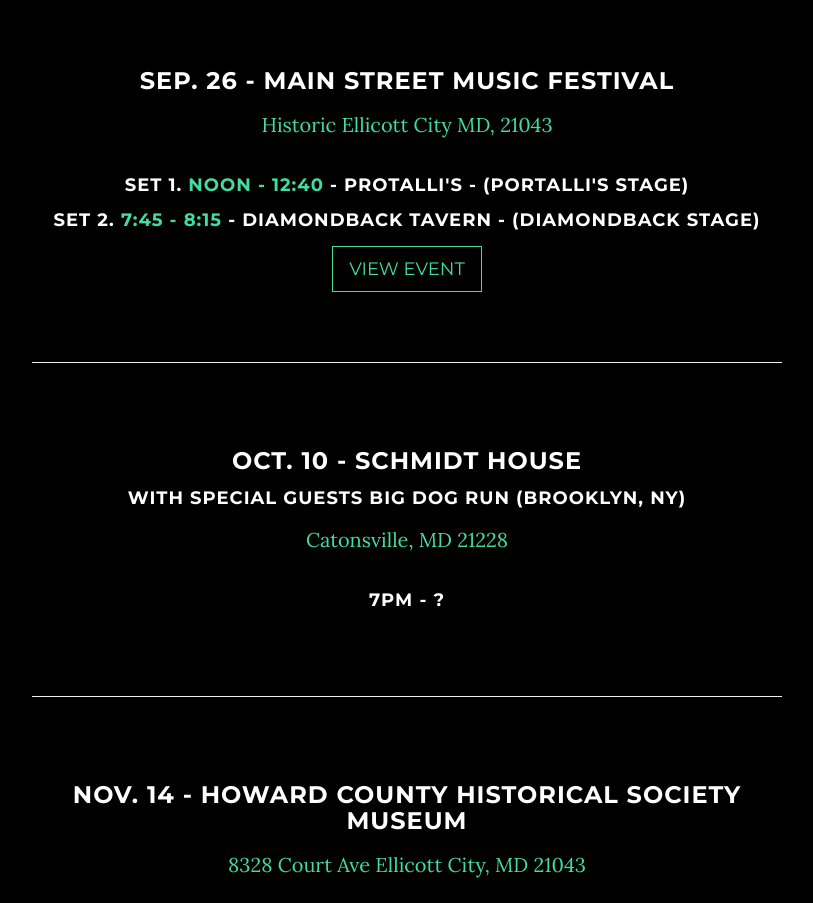
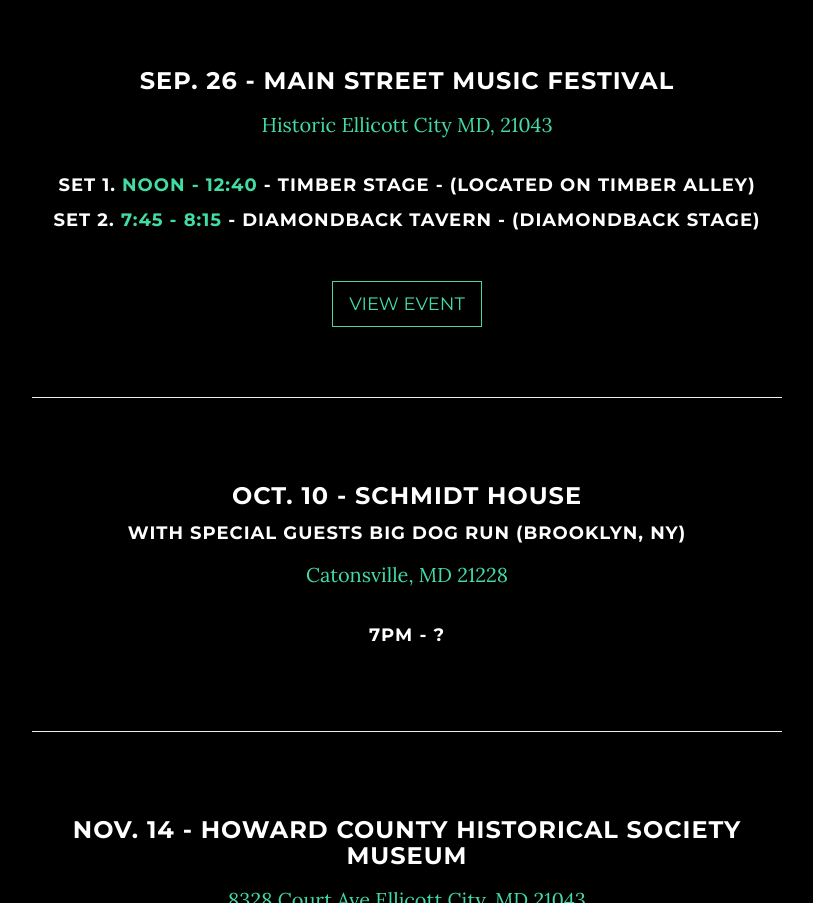
Before and after one commit to BrockStone/Gordon-Fog, a plain HTML site: page index.html in a window 1280 px wide. Shown: the part 1897-2800 px from the top of the page, without its empty margins (233-1046 px from the left). Drawn offline with Linux system fonts and the light colour scheme.

Commit message:
updated soundcloud link / events

```diff
--- a/css/grayscale.css
+++ b/css/grayscale.css
@@ -333,6 +333,7 @@ span{
 }
 
 .btn {
+    margin-top: 35px;
     border-radius: 0;
     text-transform: uppercase;
     font-family: Montserrat,"Helvetica Neue",Helvetica,Arial,sans-serif;
--- a/index.html
+++ b/index.html
@@ -153,9 +153,9 @@
             <div class="event">
                 <h3>SEP. 26 - Main Street Music Festival</h3>
                 <p><span>Historic Ellicott City MD, 21043</span></p>
-                <h4>Set 1. <span>NOON - 12:40</span> - Protalli's - (Portalli's Stage)</h4>
+                <h4>Set 1. <span>NOON - 12:40</span> - Timber Stage - (Located on Timber Alley)</h4>
                 <h4>Set 2. <span>7:45 - 8:15</span> - Diamondback Tavern - (Diamondback Stage)</h4>
-                <a href="http://www.mainstreetmusicfest.com/LineUp2015.html" class="btn btn-default btn-lg">VIEW EVENT</a>
+                <a href="http://www.mainstreetmusicfest.com" class="btn btn-default btn-lg">VIEW EVENT</a>
             </div>
 
             <hr>
@@ -193,9 +193,12 @@
                         <iframe width="100%" height="350" scrolling="no" frameborder="no" src="https://w.soundcloud.com/player/?url=https%3A//api.soundcloud.com/tracks/224731654&amp;auto_play=false&amp;hide_related=false&amp;show_comments=true&amp;show_user=true&amp;show_reposts=false&amp;visual=true"></iframe>
                     </div>
                     <div class="col-lg-4">
-                      <iframe width="100%" height="350" scrolling="no" frameborder="no" src="https://w.soundcloud.com/player/?url=https%3A//api.soundcloud.com/tracks/224731654&amp;auto_play=false&amp;hide_related=false&amp;show_comments=true&amp;show_user=true&amp;show_reposts=false&amp;visual=true"></iframe>
+                        <iframe width="100%" height="350" scrolling="no" frameborder="no" src="https://w.soundcloud.com/player/?url=https%3A//api.soundcloud.com/tracks/224731311&amp;auto_play=false&amp;hide_related=false&amp;show_comments=true&amp;show_user=true&amp;show_reposts=false&amp;visual=true"></iframe>
                     </div>
                 </div>
+
+                <a href="https://soundcloud.com/shawn-legambi" class="btn btn-default btn-lg">CHECK US OUT ON SOUNDCLOUD <i class="fa fa-soundcloud"></i></a>
+
             </div>
         </div>
     </section>
```
